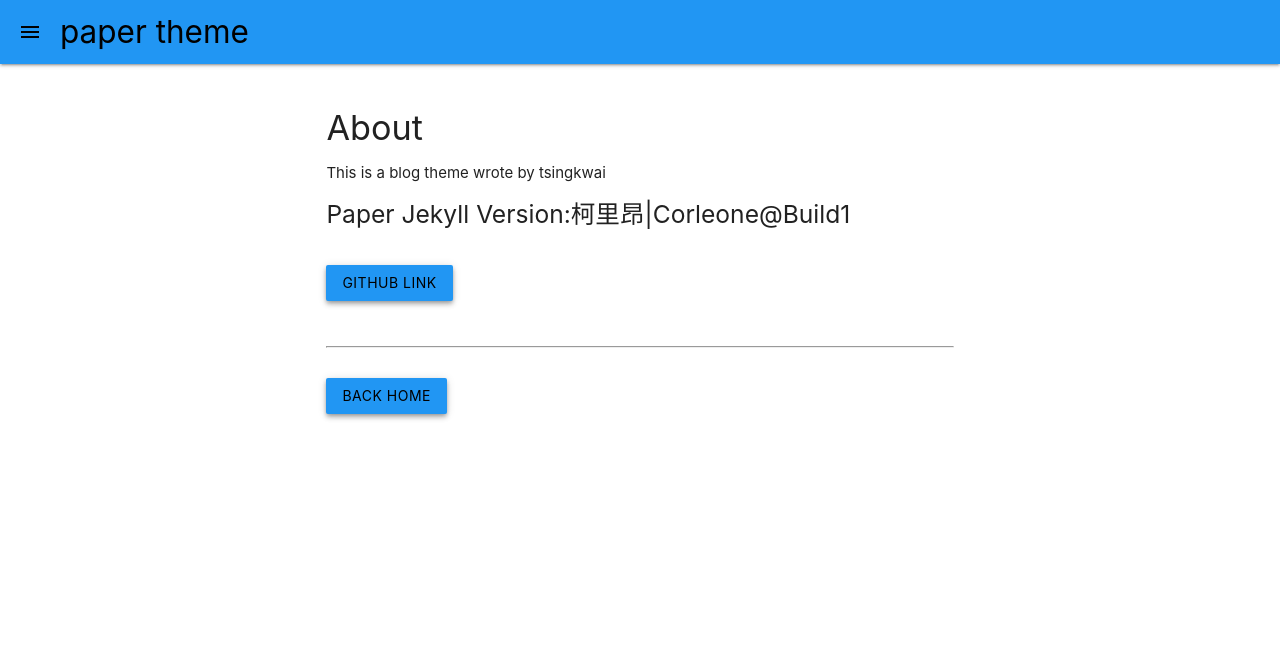
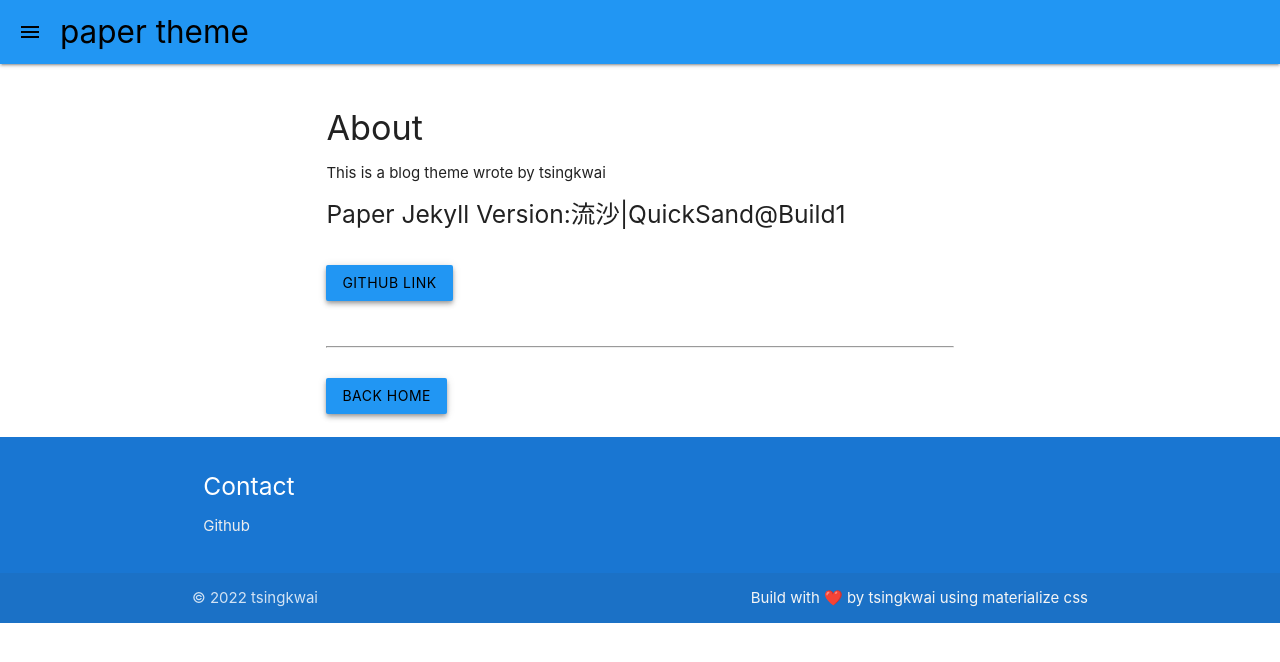
Before and after one commit to kwaitsing/paper-jekyll, a Jekyll site: the page built from pages/about.md, in a window 1280 px wide. Shown: the top 662 px of the page. Built offline with Jekyll 4.4.1, drawn with Linux system fonts in a browser that asks for light colours.

Commit message:
added a footer

```diff
--- a/Gemfile
+++ b/Gemfile
@@ -27,3 +27,4 @@ end
 
 # Performance-booster for watching directories on Windows
 gem "wdm", "~> 0.1.1", :platforms => [:mingw, :x64_mingw, :mswin]
+gem "webrick"
--- /dev/null
+++ b/_includes/footer.html
@@ -0,0 +1,20 @@
+<footer class="page-footer {{ site.css }} darken-2">
+    <div class="container">
+        <div class="row">
+            <div class="col l3 m6 s12">
+                <h5 class="white-text">Contact</h5>
+                <ul>
+                    <li><a class="grey-text text-lighten-3" href="https://github.com/happyeggchen" target="_blank"><i
+                                class="mdi-social-person-add"></i>Github</a></li>
+                </ul>
+            </div>
+        </div>
+    </div>
+    <div class="footer-copyright">
+        <div class="container">
+            © 2022 tsingkwai
+            <a class="grey-text text-lighten-4 right" href="https://materializecss.com/" target="_blank">Build with ❤️
+                by tsingkwai using materialize css</a>
+        </div>
+    </div>
+</footer>
--- a/_layouts/default.html
+++ b/_layouts/default.html
@@ -6,4 +6,5 @@
               {{ content }}
           </div>
     </body>
+  {% include footer.html %}
 </html>
--- a/pages/about.md
+++ b/pages/about.md
@@ -7,6 +7,6 @@ list: main
 ---
 This is a blog theme wrote by tsingkwai
 <br>
-<h5>Paper Jekyll Version:柯里昂|Corleone@Build1</h5>
+<h5>Paper Jekyll Version:流沙|QuickSand@Build1</h5>
 <br>
 <a href="https://github.com/happyeggchen/paper-jekyll" class="waves-effect waves-light btn {{ site.css }} black-text z-depth-2">Github Link</a>
```
Also changed, not shown: Gemfile.lock, 10 other files.
